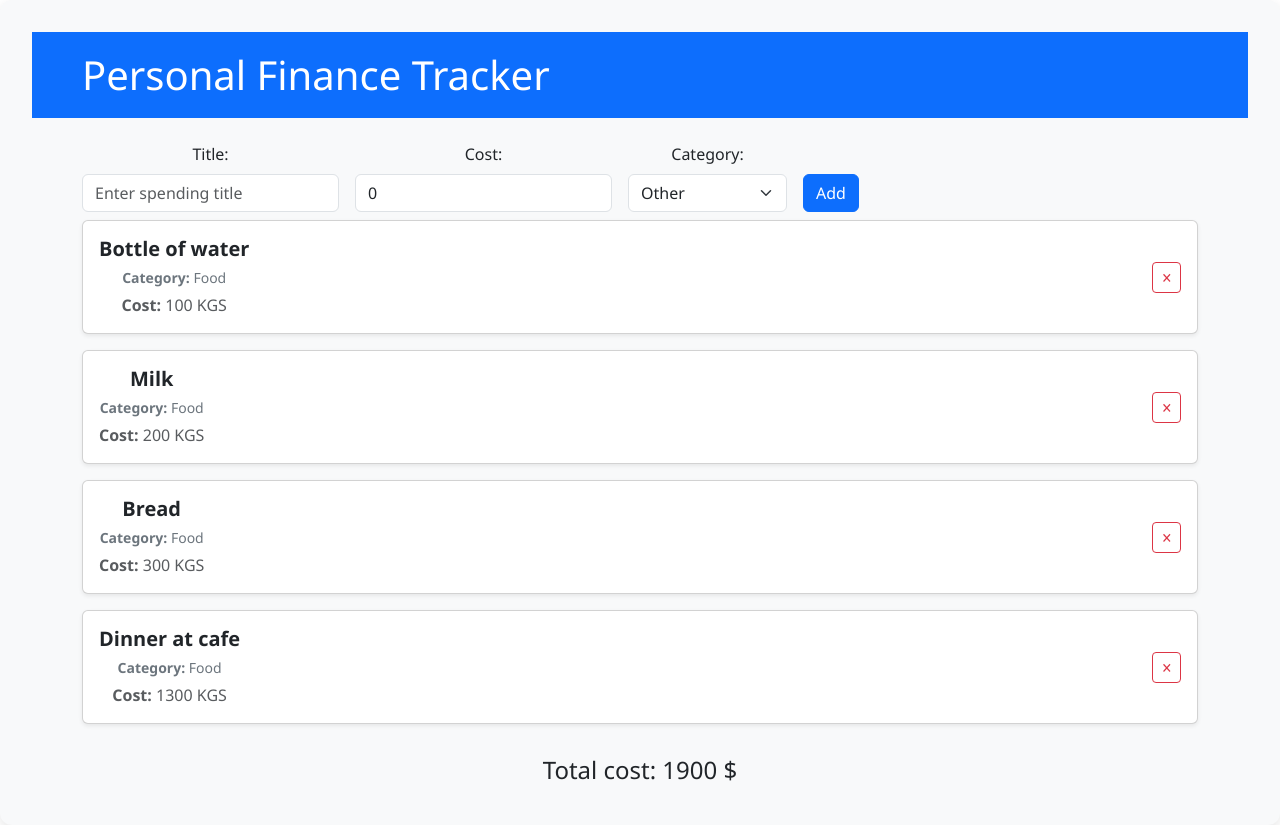
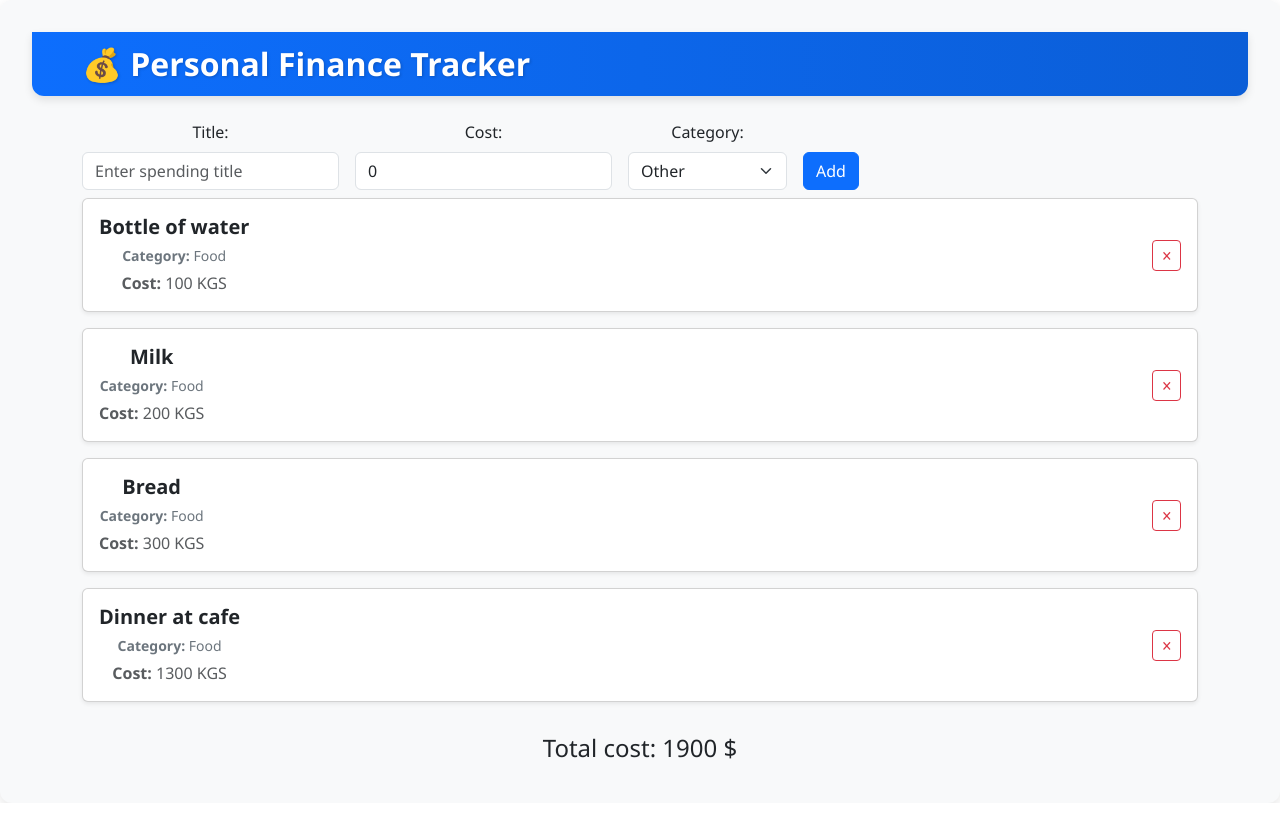
Before and after one commit to asel6320/personal_finance, a React (Create React App) app: page / in a window 1280 px wide. After the commit the page ends 803 px from the top, so only its background shows below. Built offline with nearby package versions, Linux system fonts and the light colour scheme.

Commit message:
added ToolBar.css with some styles

```diff
--- /dev/null
+++ b/src/components/ToolBar/ToolBar.css
@@ -0,0 +1,13 @@
+.toolbar {
+    background: linear-gradient(90deg, #0d6efd, #0b5ed7);
+    box-shadow: 0 4px 8px rgba(0, 0, 0, 0.1);
+    padding: 1rem 0;
+    border-radius: 0 0 12px 12px;
+}
+
+.toolbar-title {
+    color: #ffffff;
+    font-size: 2rem;
+    font-weight: 600;
+    text-shadow: 1px 1px 3px rgba(0, 0, 0, 0.2);
+}
--- a/src/components/ToolBar/ToolBar.tsx
+++ b/src/components/ToolBar/ToolBar.tsx
@@ -1,8 +1,11 @@
+import React from 'react';
+import './ToolBar.css';
+
 const ToolBar = () => {
     return (
-        <nav className="navbar bg-primary">
+        <nav className="toolbar navbar">
             <div className="container">
-                <span className="navbar-brand mb-0 text-white fs-1">Personal Finance Tracker</span>
+                <span className="toolbar-title">💰 Personal Finance Tracker</span>
             </div>
         </nav>
     );
```
